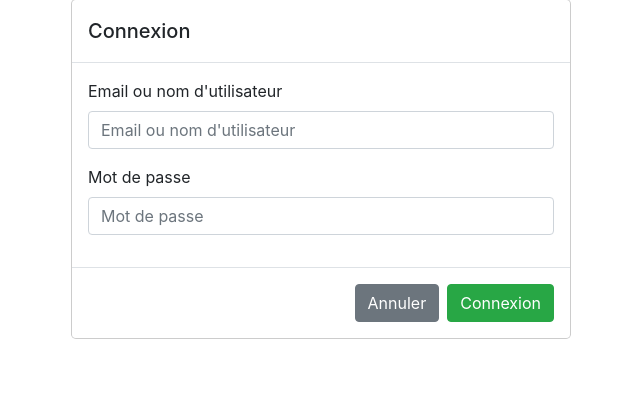
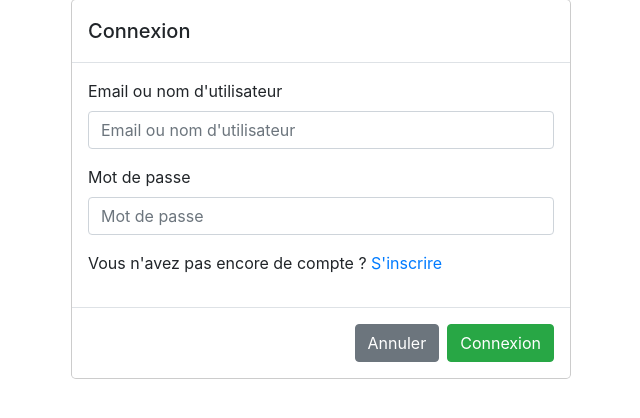
Before and after one commit to juliennoel9/mywishlist, a PHP site: template src/views/login.phtml in a window 1280 px wide. Shown: the part 85-503 px from the top of the page, without its empty margins (319-959 px from the left). Run offline with PHP 8.4, Linux system fonts and the light colour scheme; the template is opened without the code that fills it: most values are stand-ins (such as "Sample title", 1, 10 or a date in 2020); data that the repository does not hold is empty.

Commit message:
Update login page

```diff
--- a/src/views/login.phtml
+++ b/src/views/login.phtml
@@ -16,6 +16,7 @@
                         <label for="password">Mot de passe</label>
                         <input required type="password" name="password" class="form-control" placeholder="Mot de passe" id="password">
                     </div>
+                    <div class="form-group">Vous n'avez pas encore de compte ? <a href="<?= $router->pathFor('register') ?>">S'inscrire</a></div>
                 </div>
                 <div class="modal-footer">
                     <?php if(pathinfo($_SERVER['REQUEST_URI'])['filename']=='moncompte') : ?>
```
